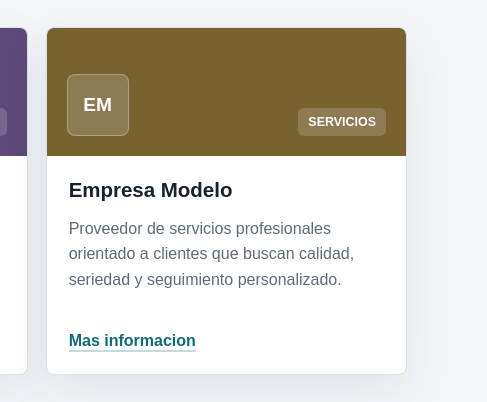
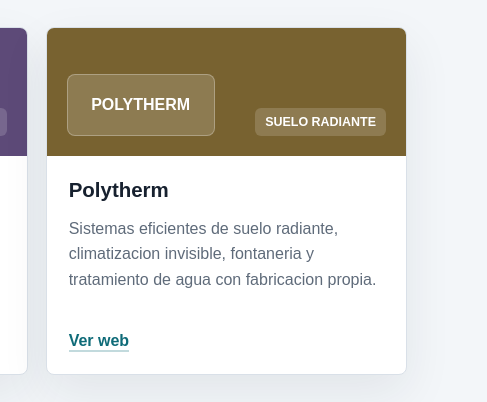
Before and after one commit to JOSIORDAX/mi-primera-web, a plain HTML site: page index.html in a window 1280 px wide. Shown: the part 934-1336 px from the top of the page, 793-1280 px from the left. Drawn offline with Linux system fonts and the light colour scheme.

Commit message:
Sustituir empresa modelo por Polytherm

```diff
--- a/index.html
+++ b/index.html
@@ -254,6 +254,13 @@
       width: 100%;
       max-height: 42px;
       object-fit: contain;
+    }
+
+    .logo-box.logo-word {
+      width: 148px;
+      padding: 0 12px;
+      font-size: 1rem;
+      letter-spacing: 0;
     }
 
     .sector {
@@ -615,16 +622,16 @@
 
         <article class="company-card">
           <div class="company-visual">
-            <div class="logo-box">EM</div>
-            <span class="sector">Servicios</span>
+            <div class="logo-box logo-word">POLYTHERM</div>
+            <span class="sector">Suelo radiante</span>
           </div>
           <div class="company-content">
-            <h3>Empresa Modelo</h3>
+            <h3>Polytherm</h3>
             <p>
-              Proveedor de servicios profesionales orientado a clientes que
-              buscan calidad, seriedad y seguimiento personalizado.
+              Sistemas eficientes de suelo radiante, climatizacion invisible,
+              fontaneria y tratamiento de agua con fabricacion propia.
             </p>
-            <a class="company-link" href="#contacto">Mas informacion</a>
+            <a class="company-link" href="https://www.polytherm.es/" target="_blank" rel="noopener">Ver web</a>
           </div>
         </article>
       </div>
```
